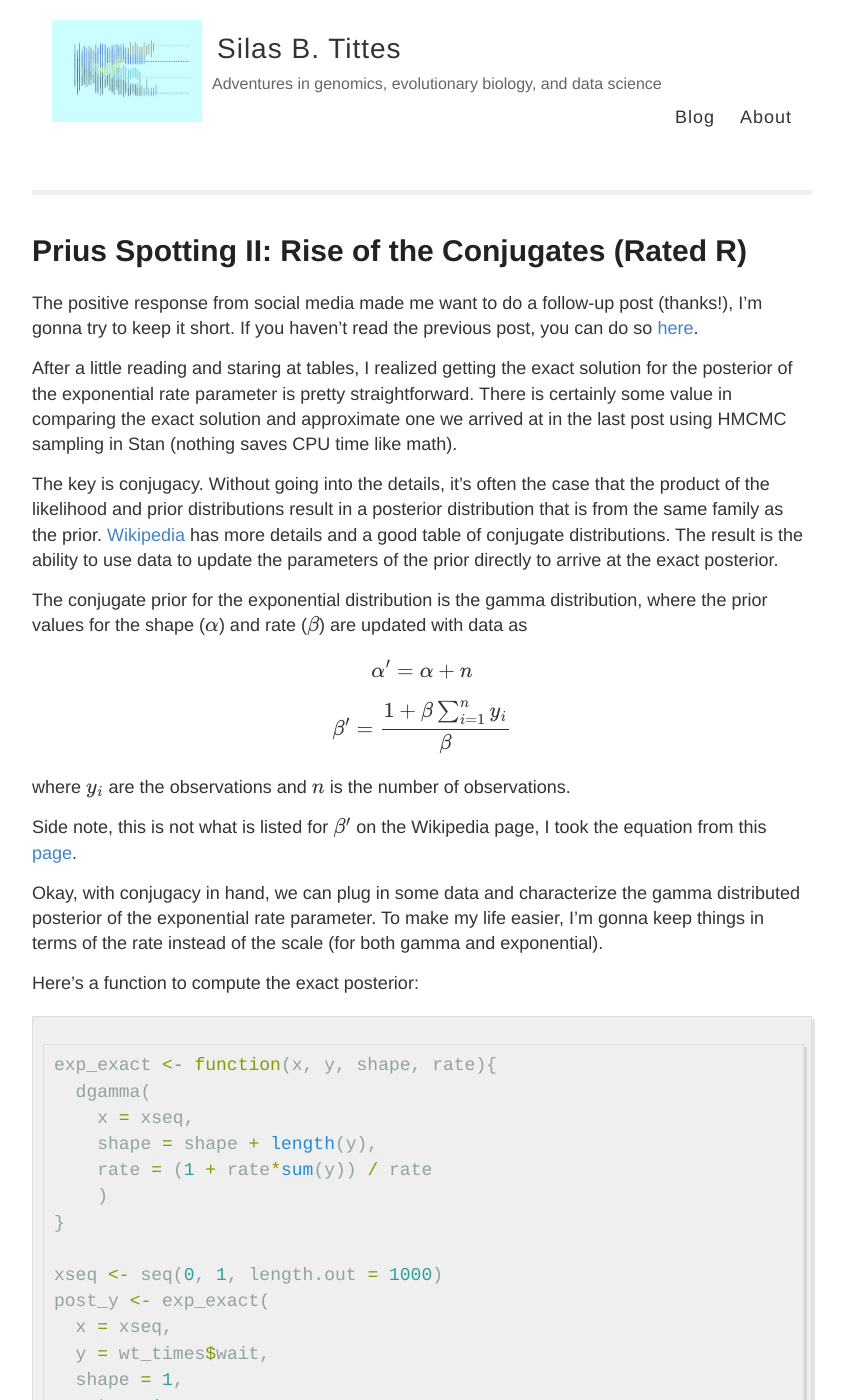
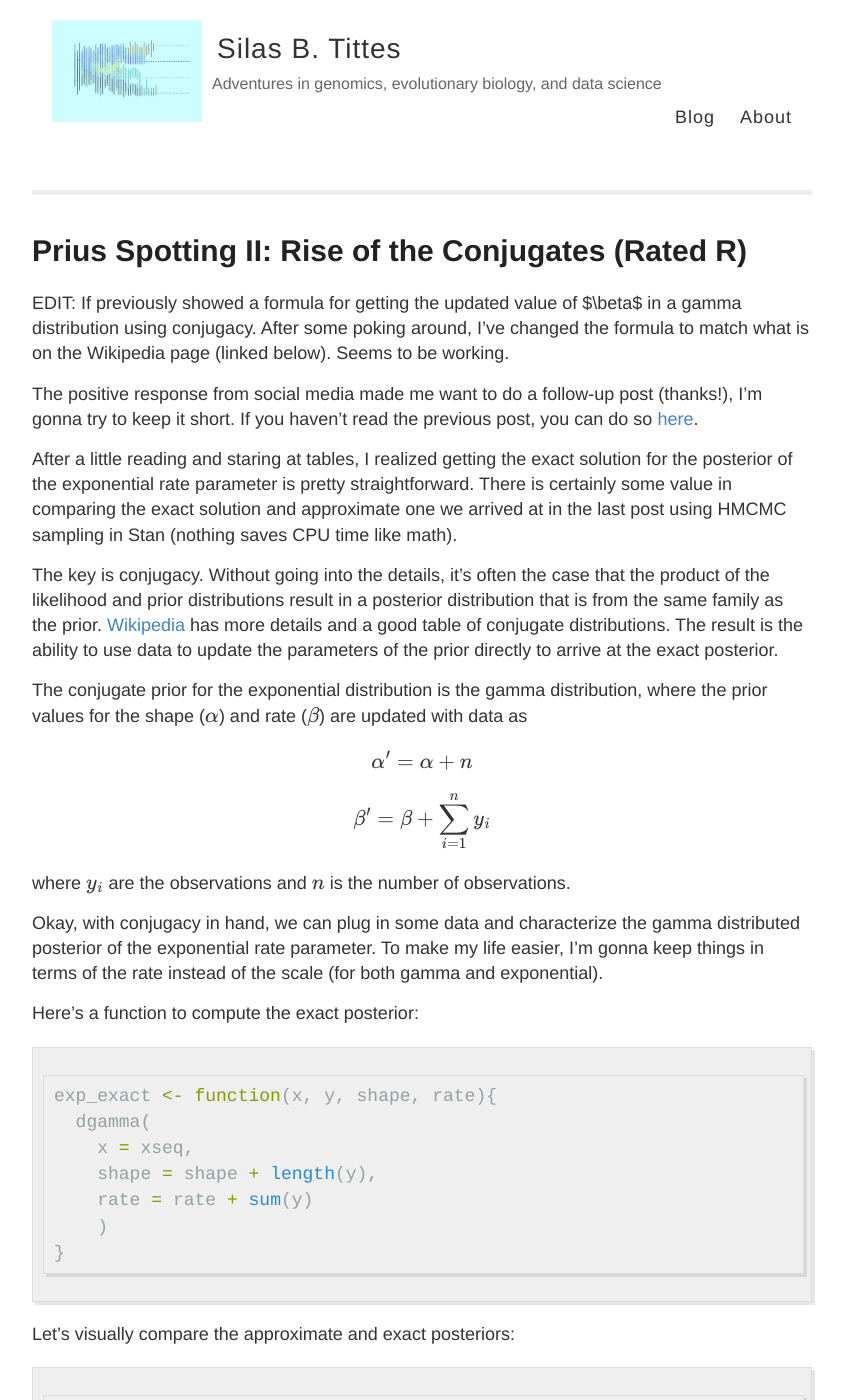
Before and after one commit to silastittes/silastittes.github.io, a Jekyll site: the page built from _posts/2017-09-03-Prius2.md, in a window 1280 px wide and 1400 px high. Shown: the whole window, without its empty margins (218-1064 px from the left). Built offline with Jekyll 4.4.1, drawn with Linux system fonts in a browser that asks for light colours; formulas are drawn with MathJax 3; comment, search, counter and statistics services are not loaded; some of the changed text lies outside the part shown.

Commit message:
fixed formula for beta parameter in gamma, made note in actual poist

````diff
--- a/_posts/2017-09-03-Prius2.md
+++ b/_posts/2017-09-03-Prius2.md
@@ -5,6 +5,8 @@ title: "Prius Spotting II: Rise of the Conjugates (Rated R)"
 
 
 
+
+EDIT: If previously showed a formula for getting the updated  value of $\beta$ in a gamma distribution using conjugacy. After some poking around, I've changed the formula to match what is on the Wikipedia page (linked below). Seems to be working.
 
 The positive response from social media made me want to do a follow-up post (thanks!), I'm gonna try to keep it short. If you haven't read the previous post, you can do so [here](https://silastittes.github.io/Prius/).
 
@@ -17,11 +19,9 @@ The conjugate prior for the exponential distribution is the gamma distribution,
 $$\alpha' = \alpha + n$$
 
 
-$$\beta' = \frac{1 + \beta \sum_{i=1}^{n} y_i}{\beta}$$
+$$\beta' = \beta + \sum_{i=1}^{n} y_i$$
 
 where $$y_i$$ are the observations and $$n$$ is the number of observations.
-
-Side note, this is not what is listed for $$\beta'$$ on the Wikipedia page, I took the equation from this [page](https://www.johndcook.com/CompendiumOfConjugatePriors.pdf).
 
 Okay, with conjugacy in hand, we can plug in some data and characterize the gamma distributed posterior of the exponential rate parameter. To make my life easier, I'm gonna keep things in terms of the rate instead of the scale (for both gamma and exponential).
 
@@ -32,23 +32,16 @@ exp_exact <- function(x, y, shape, rate){
   dgamma(
     x = xseq,
     shape = shape + length(y),
-    rate = (1 + rate*sum(y)) / rate
+    rate = rate + sum(y)
     )
 }
-
-xseq <- seq(0, 1, length.out = 1000)
-post_y <- exp_exact(
-  x = xseq,
-  y = wt_times$wait,
-  shape = 1,
-  rate = 1
-)
 ```
 
 
 Let's visually compare the approximate and exact posteriors:
 
 ```r
+xseq <- seq(0, 1, length.out = 1000)
 post_y <- exp_exact(
   x = xseq,
   y = wt_times$wait, #<-- hey there's the data!
````
Also changed, not shown: _source/2017-09-03-Prius2.Rmd (+5 -12 lines), figure/source/2017-09-03-Prius2/unnamed-chunk-5-1.png, 4 other files.
